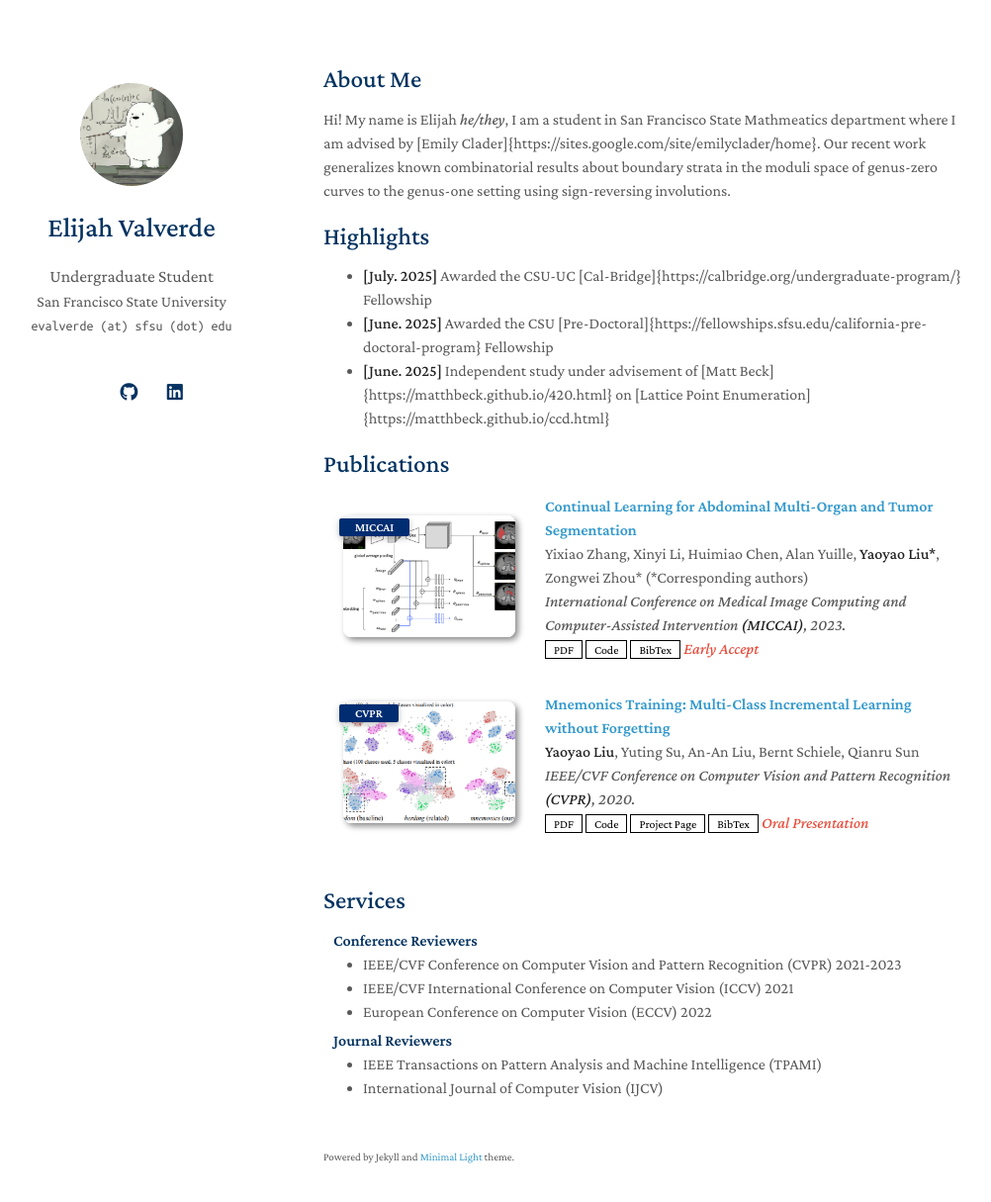
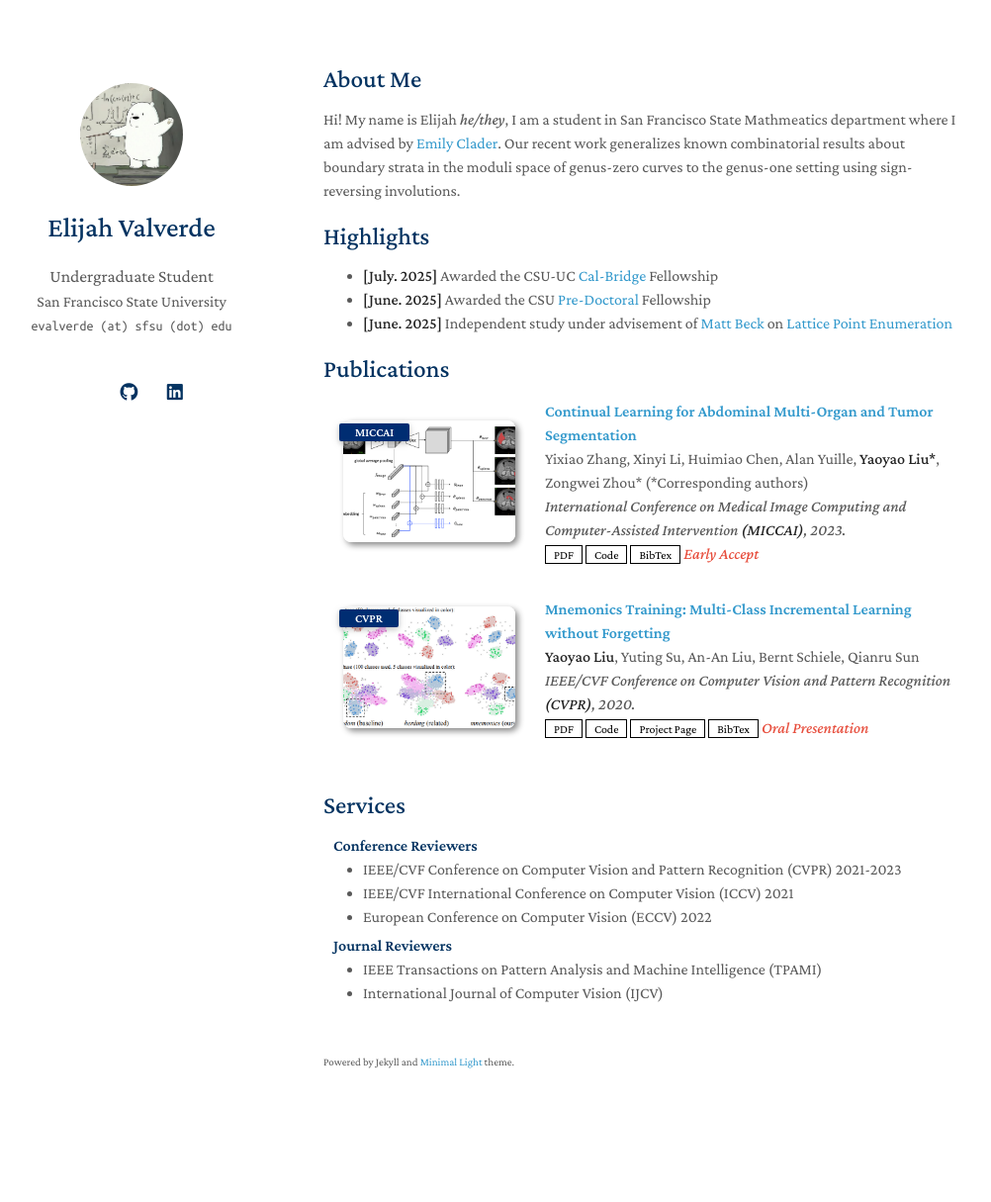
Before and after one commit to elijah-valverde/elijah-valverde.github.io, a Jekyll site: the page built from index.md, in a window 1280 px wide and 1250 px high. Shown: the top 1215 px of the window at 99% size, without its empty margins (143-1145 px from the left). Built offline with Jekyll 4.4.1, drawn with Linux system fonts in a browser that asks for light colours; a style sheet for code colours, icons or effects is not loaded; our own code applies the rules of GitHub Pages for plain Markdown files.

Commit message:
Update index.md

```diff
--- a/index.md
+++ b/index.md
@@ -4,14 +4,14 @@
 
 ## About Me
 
-Hi! My name is Elijah *he/they*, I am a student in San Francisco State Mathmeatics department where I am advised by [Emily Clader]{https://sites.google.com/site/emilyclader/home}. Our recent work generalizes known combinatorial results about boundary strata in the moduli space of genus-zero curves to the genus-one setting using sign-reversing involutions.
+Hi! My name is Elijah *he/they*, I am a student in San Francisco State Mathmeatics department where I am advised by [Emily Clader](https://sites.google.com/site/emilyclader/home). Our recent work generalizes known combinatorial results about boundary strata in the moduli space of genus-zero curves to the genus-one setting using sign-reversing involutions.
 
 <!--- ## Research Interests !-->
 ## Highlights
 
-- **[July. 2025]** Awarded the CSU-UC [Cal-Bridge]{https://calbridge.org/undergraduate-program/} Fellowship
-- **[June. 2025]** Awarded the CSU [Pre-Doctoral]{https://fellowships.sfsu.edu/california-pre-doctoral-program} Fellowship
-- **[June. 2025]** Independent study under advisement of [Matt Beck]{https://matthbeck.github.io/420.html} on [Lattice Point Enumeration]{https://matthbeck.github.io/ccd.html}
+- **[July. 2025]** Awarded the CSU-UC [Cal-Bridge](https://calbridge.org/undergraduate-program/) Fellowship
+- **[June. 2025]** Awarded the CSU [Pre-Doctoral](https://fellowships.sfsu.edu/california-pre-doctoral-program) Fellowship
+- **[June. 2025]** Independent study under advisement of [Matt Beck](https://matthbeck.github.io/420.html) on [Lattice Point Enumeration](https://matthbeck.github.io/ccd.html)
 
 {% include_relative _includes/publications.md %}
 
```
